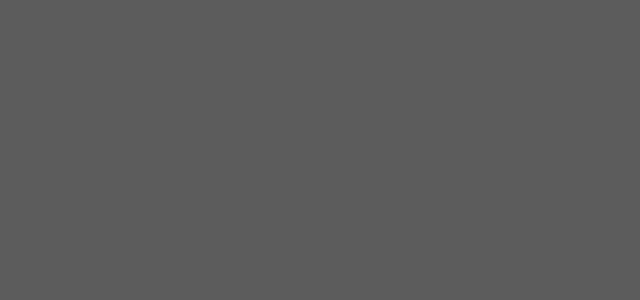
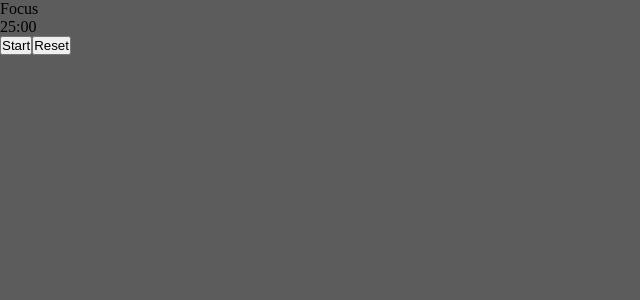
Before and after one commit to DialecticalLaw/pura-focus, a Next.js app: page / in a window 1280 px wide. Shown: the top 300 px of the page, without its empty margins (0-640 px from the left). Built offline with nearby package versions, Linux system fonts and the light colour scheme; a web font is replaced by a local one.

Commit message:
feat: add Timer component

```diff
--- a/src/app/page.tsx
+++ b/src/app/page.tsx
@@ -1,5 +1,10 @@
 import { Background } from '@/components/Background/Background';
+import { Timer } from '@/components/Timer/Timer';
 
 export default function Home() {
-  return <Background></Background>;
+  return (
+    <Background>
+      <Timer />
+    </Background>
+  );
 }
--- a/src/components/Background/Background.tsx
+++ b/src/components/Background/Background.tsx
@@ -1,5 +1,5 @@
 import styles from './Background.module.css';
 
-export function Background() {
-  return <div className={styles.background}></div>;
+export function Background({ children }: { children: React.ReactNode }) {
+  return <div className={styles.background}>{children}</div>;
 }
--- /dev/null
+++ b/src/components/Button/Button.tsx
@@ -0,0 +1,5 @@
+'use client';
+
+export function Button({ children, onClick }: { children: React.ReactNode; onClick: () => void }) {
+  return <button onClick={onClick}>{children}</button>;
+}
--- /dev/null
+++ b/src/components/Timer/Timer.tsx
@@ -0,0 +1,42 @@
+'use client';
+
+import { useEffect, useState } from 'react';
+import { Button } from '../Button/Button';
+import { formatTime } from '@/helpers/formatTime';
+
+const DEFAULT_TIME_SECONDS = 25 * 60;
+
+export function Timer() {
+  const [time, setTime] = useState(DEFAULT_TIME_SECONDS);
+  const [isRunning, setIsRunning] = useState(false);
+
+  useEffect(() => {
+    if (!isRunning) return;
+
+    const interval = setInterval(() => {
+      setTime((time) => {
+        if (time < 1) {
+          setIsRunning(false);
+          return DEFAULT_TIME_SECONDS;
+        }
+        return time - 1;
+      });
+    }, 1000);
+
+    return () => clearInterval(interval);
+  }, [isRunning, time]);
+
+  const handleReset = () => {
+    setIsRunning(false);
+    setTime(DEFAULT_TIME_SECONDS);
+  };
+
+  return (
+    <div>
+      <p>Focus</p>
+      <p>{formatTime(time)}</p>
+      <Button onClick={() => setIsRunning((isRunning) => !isRunning)}>{isRunning ? 'Pause' : 'Start'}</Button>
+      <Button onClick={handleReset}>Reset</Button>
+    </div>
+  );
+}
--- /dev/null
+++ b/src/helpers/formatTime.ts
@@ -0,0 +1,5 @@
+export function formatTime(seconds: number): string {
+  const remainingSeconds = seconds % 60;
+
+  return `${Math.floor(seconds / 60)}:${remainingSeconds.toString().length === 1 ? '0' : ''}${remainingSeconds}`;
+}
```
Also changed, not shown: src/components/Button/Button.module.css (added), src/components/Timer/Timer.module.css (added), 1 other file (tests, documents, lock files or other folders).
